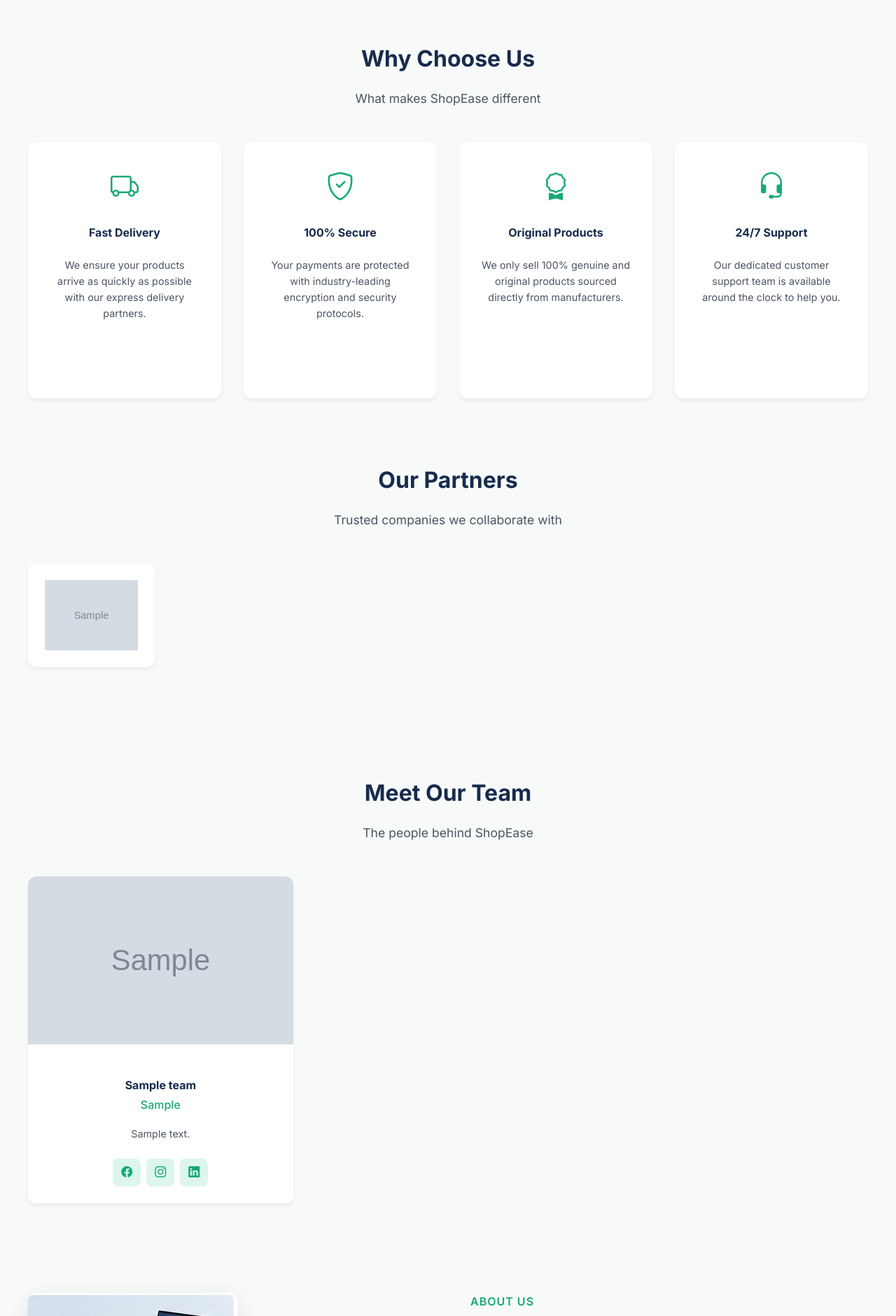
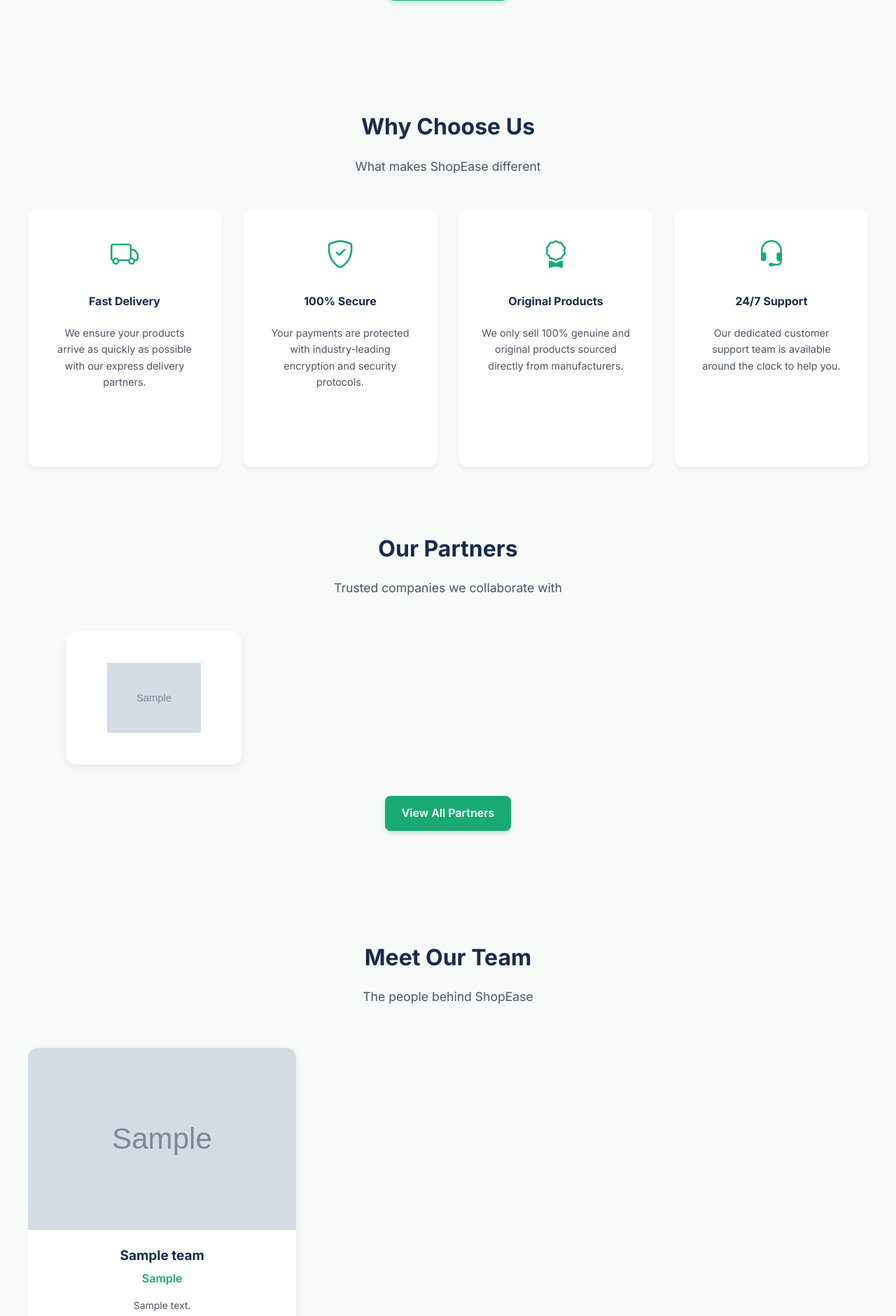
Before and after one commit to ahmedtolba481/E-Commerce-Management-System, a PHP site: page /brands/pages/home.php in a window 1280 px wide. Shown: the part 2640-4520 px from the top of the page at 70% size. Run offline with PHP 8.4, Linux system fonts and the light colour scheme; tables that the repository leaves empty hold one stand-in row (values such as "Sample post"); grey boxes marked "Sample" are stand-in pictures.

Commit message:
partner , brands and team edit

```diff
--- a/assets/css/style.css
+++ b/assets/css/style.css
@@ -245,44 +245,102 @@ h1, h2, h3, h4, h5, h6 {
 }
 
 /* Team Card */
+/* ////////////////////////////// */
+/* =========================
+   TEAM CAROUSEL
+========================= */
+
+.team-carousel {
+    width: 100%;
+    overflow: hidden;
+    padding: 10px 0 25px;
+}
+
+.team-carousel-track {
+    display: flex;
+    gap: 25px;
+    transition: transform 0.6s ease;
+}
+
+.team-carousel-slide {
+    flex: 0 0 calc((100% - 50px) / 3);
+    min-width: 0;
+}
+
+
+/* TEAM CARD */
+
 .team-card {
     background: var(--white);
-    border-radius: 12px;
+    border-radius: 14px;
     overflow: hidden;
-    box-shadow: 0 4px 6px rgba(0,0,0,0.05);
+    box-shadow: 0 4px 12px rgba(0,0,0,0.08);
     text-align: center;
-}
-.team-image {
-    height: 240px;
-    width: 100%;
-}
-.team-image img {
     height: 100%;
-    width: 100%;
-    object-fit: cover;
-}
-.team-info {
-    padding: 1.5rem;
 }
 
-/* Partner Card */
-.partner-card {
-    background: var(--white);
-    padding: 1.5rem;
-    border-radius: 12px;
-    box-shadow: 0 4px 6px rgba(0,0,0,0.05);
+.team-image {
+    width: 100%;
+    height: 260px;
+    background: #f5f7f7;
+    overflow: hidden;
 }
-.partner-image {
-    height: 100px;
+
+.team-image img {
     width: 100%;
+    height: 100%;
+    display: block;
+    object-fit: cover;
+    object-position: center;
+}
+
+.team-info {
+    padding: 22px;
+}
+
+.team-info h4 {
+    margin: 0 0 5px;
+    font-size: 19px;
+}
+
+.team-position {
+    color: var(--primary);
+    font-weight: 600;
+    margin-bottom: 12px;
+}
+
+.team-info p {
+    color: var(--text);
+    font-size: 14px;
+    margin-bottom: 18px;
+}
+
+.team-socials {
     display: flex;
-    align-items: center;
     justify-content: center;
+    gap: 10px;
 }
-.partner-image img {
-    height: 100%;
-    width: 100%;
-    object-fit: contain;
+
+
+/* TABLET */
+
+@media (max-width: 900px) {
+
+    .team-carousel-slide {
+        flex: 0 0 calc((100% - 25px) / 2);
+    }
+
+}
+
+
+/* MOBILE */
+
+@media (max-width: 600px) {
+
+    .team-carousel-slide {
+        flex: 0 0 100%;
+    }
+
 }
 
 /* Buttons */
@@ -400,3 +458,58 @@ h1, h2, h3, h4, h5, h6 {
 @media (max-width: 768px) {
     .col-md-6, .col-md-4, .col-md-3, .col-md-8 { width: 100%; }
 }
+.partners-grid {
+    display: grid;
+    grid-template-columns: repeat(4, 250px);
+    justify-content: center;
+    gap: 30px;
+    margin-top: 30px;
+}
+
+.partner-card {
+    background: var(--white);
+    height: 150px;
+    padding: 20px;
+    border-radius: 14px;
+    box-shadow: 0 4px 12px rgba(0, 0, 0, 0.07);
+    display: flex;
+    align-items: center;
+    justify-content: center;
+    transition: 0.3s;
+}
+
+.partner-card:hover {
+    transform: translateY(-5px);
+    box-shadow: 0 10px 22px rgba(0, 0, 0, 0.12);
+}
+
+.partner-image {
+    width: 100%;
+    height: 100px;
+    display: flex;
+    align-items: center;
+    justify-content: center;
+}
+
+.partner-image img {
+    width: 100%;
+    height: 100%;
+    object-fit: contain;
+}
+
+.partners-button {
+    text-align: center;
+    margin-top: 45px;
+}
+
+@media (max-width: 1100px) {
+    .partners-grid {
+        grid-template-columns: repeat(2, 250px);
+    }
+}
+
+@media (max-width: 600px) {
+    .partners-grid {
+        grid-template-columns: 1fr;
+    }
+}
--- /dev/null
+++ b/assets/js/team-slider.js
@@ -0,0 +1,84 @@
+document.addEventListener("DOMContentLoaded", function () {
+
+    const track = document.getElementById("teamCarouselTrack");
+
+    if (!track) {
+        return;
+    }
+
+    let slides = Array.from(
+        track.querySelectorAll(".team-carousel-slide")
+    );
+
+    if (slides.length <= 1) {
+        return;
+    }
+
+    const originalCount = slides.length;
+
+    // Duplicate cards so the carousel never becomes empty
+    slides.forEach(function (slide) {
+
+        const clone = slide.cloneNode(true);
+
+        track.appendChild(clone);
+
+    });
+
+
+    let index = 0;
+
+
+    function getGap() {
+
+        return parseFloat(
+            window.getComputedStyle(track).gap
+        ) || 0;
+
+    }
+
+
+    function moveCarousel() {
+
+        const firstSlide =
+            track.querySelector(".team-carousel-slide");
+
+        if (!firstSlide) {
+            return;
+        }
+
+        const slideWidth =
+            firstSlide.getBoundingClientRect().width;
+
+        const gap = getGap();
+
+        index++;
+
+        track.style.transition =
+            "transform 0.6s ease";
+
+        track.style.transform =
+            `translateX(-${index * (slideWidth + gap)}px)`;
+
+
+        if (index >= originalCount) {
+
+            setTimeout(function () {
+
+                track.style.transition = "none";
+
+                index = 0;
+
+                track.style.transform =
+                    "translateX(0)";
+
+            }, 650);
+
+        }
+
+    }
+
+
+    setInterval(moveCarousel, 3000);
+
+});
--- a/includes/footer.php
+++ b/includes/footer.php
@@ -56,5 +56,6 @@
         }
     });
 </script>
+<script src="/E-Commerce-Management-System/assets/js/team-slider.js"></script>
 </body>
 </html>
--- a/pages/home.php
+++ b/pages/home.php
@@ -154,7 +154,7 @@ include "../includes/navbar.php";
                 <div class="col-md-3">
                     <div class="brand-card card">
                         <div class="brand-image">
-                            <img src="../admin/assets/images/brands/<?php echo htmlspecialchars($brand['logo'] ?? 'default.png'); ?>" onerror="this.src='../assets/images/brands/<?php echo htmlspecialchars($brand['logo'] ?? 'apple.png'); ?>'" alt="<?php echo htmlspecialchars($brand['name']); ?>">
+                            <img src="../assets/images/brands/<?php echo htmlspecialchars($brand['logo'] ?? 'default.png'); ?>" onerror="this.src='../assets/images/brands/<?php echo htmlspecialchars($brand['logo'] ?? 'apple.png'); ?>'" alt="<?php echo htmlspecialchars($brand['name']); ?>">
                         </div>
                         <h4 style="margin-top: 1rem; margin-bottom: 0; font-size: 1.1rem;"><?php echo htmlspecialchars($brand['name']); ?></h4>
                     </div>
@@ -166,6 +166,13 @@ include "../includes/navbar.php";
             }
             ?>
         </div>
+<div style="text-align: center; margin-top: 3rem;">
+    <a href="/E-Commerce-Management-System/pages/brands/index.php"
+    class="btn btn-primary btn-lg">
+        View All Brands
+    </a>
+</div>
+
     </div>
 </section>
 
@@ -211,75 +218,165 @@ include "../includes/navbar.php";
 
 <!-- ================= PARTNERS ================= -->
 <section class="section">
+
     <div class="container">
+
         <div class="section-title">
             <h2>Our Partners</h2>
             <p>Trusted companies we collaborate with</p>
         </div>
-        <div class="row">
+
+
+        <div class="partners-grid">
+
             <?php
-            $query = "SELECT * FROM partners LIMIT 6";
+
+            $query = "SELECT * FROM partners LIMIT 3";
             $result = mysqli_query($conn, $query);
+
             if ($result && mysqli_num_rows($result) > 0) {
+
                 while ($partner = mysqli_fetch_assoc($result)) {
+
             ?>
-                <div class="col-md-2" style="padding: 1rem;">
+
                 <div class="partner-card">
+
                     <div class="partner-image">
-                            <img src="../admin/assets/images/partners/<?php echo htmlspecialchars($partner['logo'] ?? 'default.png'); ?>" onerror="this.src='../assets/images/partners/<?php echo htmlspecialchars($partner['logo'] ?? 'partner1.png'); ?>'" alt="<?php echo htmlspecialchars($partner['name']); ?>">
+
+                        <img
+                            src="../assets/images/partners/<?php echo htmlspecialchars($partner['logo']); ?>"
+                            alt="<?php echo htmlspecialchars($partner['name']); ?>"
+                        >
+
                     </div>
+
                 </div>
+
+            <?php
+
+                }
+
+            } else {
+
+                echo "<p style='text-align:center;width:100%;'>
+                        No partners found.
+                      </p>";
+
+            }
+
+            ?>
+
         </div>
-            <?php
-                }
-            } else {
-                echo "<p style='text-align:center;width:100%;'>No partners found.</p>";
-            }
-            ?>
+
+
+        <div class="partners-button">
+
+            <a
+                href="/E-Commerce-Management-System/pages/partners/index.php"
+                class="btn btn-primary btn-lg"
+            >
+                View All Partners
+            </a>
+
         </div>
+
+
     </div>
+
 </section>
 
 <!-- ================= TEAM ================= -->
+
 <section class="section" style="background: var(--background);">
+
     <div class="container">
+
         <div class="section-title">
             <h2>Meet Our Team</h2>
             <p>The people behind ShopEase</p>
         </div>
-        <div class="row">
+
+        <div class="team-carousel">
+
+            <div class="team-carousel-track" id="teamCarouselTrack">
+
                 <?php
-            $query = "SELECT * FROM team LIMIT 3";
+                $query = "SELECT * FROM team ORDER BY id ASC";
                 $result = mysqli_query($conn, $query);
+
                 if ($result && mysqli_num_rows($result) > 0) {
+
                     while ($member = mysqli_fetch_assoc($result)) {
+
+                        $teamImage = !empty($member['image'])
+                            ? $member['image']
+                            : 'ahmed.jpg';
                 ?>
-                <div class="col-md-4">
+
+                    <div class="team-carousel-slide">
+
                         <div class="team-card">
+
                             <div class="team-image">
-                            <!-- Note: Old logic loaded team images from products. We will try products then team folder -->
-                            <img src="../admin/assets/images/products/<?php echo htmlspecialchars($member['image'] ?? 'default.jpg'); ?>" onerror="this.src='../assets/images/team/<?php echo htmlspecialchars($member['image'] ?? 'ahmed.jpg'); ?>'" alt="<?php echo htmlspecialchars($member['name']); ?>">
+
+                                <img
+                                    src="/E-Commerce-Management-System/assets/images/team/<?php echo htmlspecialchars($teamImage); ?>"
+                                    alt="<?php echo htmlspecialchars($member['name']); ?>"
+                                >
+
                             </div>
+
                             <div class="team-info">
-                            <h4 style="margin-bottom: 0.2rem;"><?php echo htmlspecialchars($member['name']); ?></h4>
-                            <div style="color: var(--primary); font-weight: 500; margin-bottom: 1rem;"><?php echo htmlspecialchars($member['position'] ?? 'Team Member'); ?></div>
-                            <p style="color: var(--text); font-size: 0.9rem; margin-bottom: 1.5rem;"><?php echo htmlspecialchars($member['description'] ?? ''); ?></p>
-                            <div style="display: flex; gap: 0.5rem; justify-content: center;">
-                                <a href="<?php echo htmlspecialchars($member['facebook'] ?? '#'); ?>" class="icon-btn"><i class="bi bi-facebook"></i></a>
-                                <a href="<?php echo htmlspecialchars($member['instagram'] ?? '#'); ?>" class="icon-btn"><i class="bi bi-instagram"></i></a>
-                                <a href="<?php echo htmlspecialchars($member['linkedin'] ?? '#'); ?>" class="icon-btn"><i class="bi bi-linkedin"></i></a>
+
+                                <h4>
+                                    <?php echo htmlspecialchars($member['name']); ?>
+                                </h4>
+
+                                <div class="team-position">
+                                    <?php echo htmlspecialchars($member['position'] ?? 'Team Member'); ?>
                                 </div>
+
+                                <p>
+                                    <?php echo htmlspecialchars($member['description'] ?? ''); ?>
+                                </p>
+
+                                <div class="team-socials">
+
+                                    <a href="<?php echo htmlspecialchars($member['facebook'] ?? '#'); ?>"
+                                       class="icon-btn">
+                                        <i class="bi bi-facebook"></i>
+                                    </a>
+
+                                    <a href="<?php echo htmlspecialchars($member['instagram'] ?? '#'); ?>"
+                                       class="icon-btn">
+                                        <i class="bi bi-instagram"></i>
+                                    </a>
+
+                                    <a href="<?php echo htmlspecialchars($member['linkedin'] ?? '#'); ?>"
+                                       class="icon-btn">
+                                        <i class="bi bi-linkedin"></i>
+                                    </a>
+
                                 </div>
+
                             </div>
+
                         </div>
+
+                    </div>
+
                 <?php
                     }
-            } else {
-                echo "<p style='text-align:center;width:100%;'>No team members found.</p>";
                 }
                 ?>
+
             </div>
+
         </div>
+
+    </div>
+
 </section>
 
 <!-- ================= ABOUT US ================= -->
```
Also changed, not shown: pages/brands/index.php (added, +69 -0 lines), pages/partners/index.php (added, +79 -0 lines), assets/images/brands/apple.png, assets/images/brands/lenovo.png, assets/images/brands/samsung.png, assets/images/brands/sony.png, assets/images/partners/ChatGPT Image Sep 3, 2026, 02_31_55 PM.jpg (added). Lines whose indentation alone changed are shown as unchanged.
